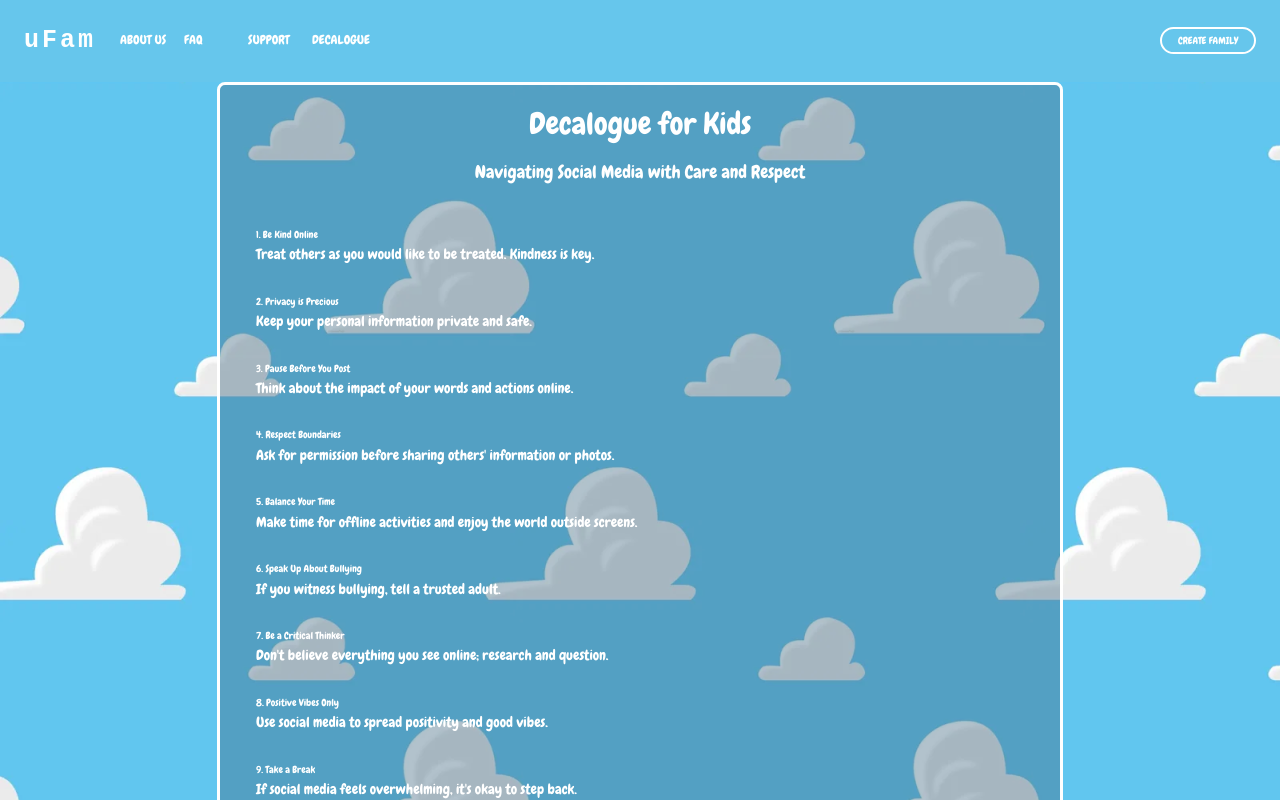
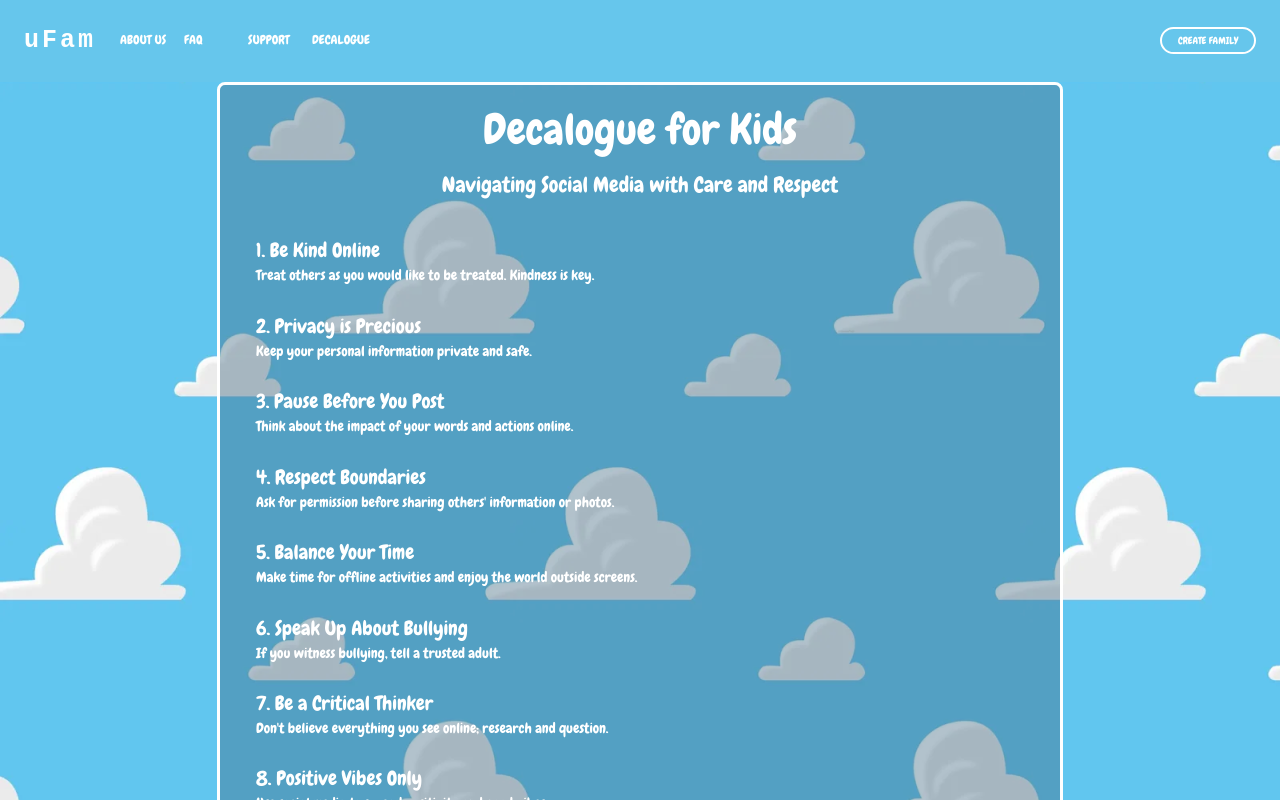
Before and after one commit to Famblablap/uFam_front, a React (Vite) app: page /decalogue in a window 1280 px wide. Shown: the top 800 px of the page. Built offline with nearby package versions, Linux system fonts and the light colour scheme.

Commit message:
letra del decalogo cambiada

```diff
--- a/src/Pages/LandingPage/Decalogue.jsx
+++ b/src/Pages/LandingPage/Decalogue.jsx
@@ -14,10 +14,10 @@ function Decalogue() {
         border: "3px solid white",
       }}
     >
-      <Typography variant="h4" component="h1" gutterBottom>
+      <Typography variant="h3" component="h1" gutterBottom>
         Decalogue for Kids
       </Typography>
-      <Typography variant="h6" sx={{ mt: 2, mb: 2 }}>
+      <Typography variant="h5" sx={{ mt: 2, mb: 2 }}>
         Navigating Social Media with Care and Respect
       </Typography>
       <List>
@@ -25,7 +25,7 @@ function Decalogue() {
           <ListItemText
             primary={
               <>
-                <b>1. Be Kind Online</b>
+                <b style={{fontSize: "20px"}}>1. Be Kind Online</b>
                 <br /> Treat others as you would like to be treated. Kindness is
                 key.
               </>
@@ -36,7 +36,7 @@ function Decalogue() {
           <ListItemText
             primary={
               <>
-                <b>2. Privacy is Precious</b>
+                <b style={{fontSize: "20px"}}>2. Privacy is Precious</b>
                 <br /> Keep your personal information private and safe.
               </>
             }
@@ -46,7 +46,7 @@ function Decalogue() {
           <ListItemText
             primary={
               <>
-                <b>3. Pause Before You Post</b>
+                <b style={{fontSize: "20px"}}>3. Pause Before You Post</b>
                 <br /> Think about the impact of your words and actions online.
               </>
             }
@@ -56,7 +56,7 @@ function Decalogue() {
           <ListItemText
             primary={
               <>
-                <b>4. Respect Boundaries</b>
+                <b style={{fontSize: "20px"}}>4. Respect Boundaries</b>
                 <br /> Ask for permission before sharing others' information or
                 photos.
               </>
@@ -67,7 +67,7 @@ function Decalogue() {
           <ListItemText
             primary={
               <>
-                <b>5. Balance Your Time</b>
+                <b style={{fontSize: "20px"}}>5. Balance Your Time</b>
                 <br /> Make time for offline activities and enjoy the world
                 outside screens.
               </>
@@ -78,7 +78,7 @@ function Decalogue() {
           <ListItemText
             primary={
               <>
-                <b>6. Speak Up About Bullying</b>
+                <b style={{fontSize: "20px"}}>6. Speak Up About Bullying</b>
                 <br /> If you witness bullying, tell a trusted adult.
               </>
             }
@@ -88,7 +88,7 @@ function Decalogue() {
           <ListItemText
             primary={
               <>
-                <b>7. Be a Critical Thinker</b>
+                <b style={{fontSize: "20px"}}>7. Be a Critical Thinker</b>
                 <br /> Don't believe everything you see online; research and
                 question.
               </>
@@ -99,7 +99,7 @@ function Decalogue() {
           <ListItemText
             primary={
               <>
-                <b>8. Positive Vibes Only</b>
+                <b style={{fontSize: "20px"}}>8. Positive Vibes Only</b>
                 <br /> Use social media to spread positivity and good vibes.
               </>
             }
@@ -109,7 +109,7 @@ function Decalogue() {
           <ListItemText
             primary={
               <>
-                <b>9. Take a Break</b>
+                <b style={{fontSize: "20px"}}>9. Take a Break</b>
                 <br /> If social media feels overwhelming, it's okay to step
                 back.
               </>
@@ -120,7 +120,7 @@ function Decalogue() {
           <ListItemText
             primary={
               <>
-                <b>10. Ask for Help</b>
+                <b style={{fontSize: "20px"}}>10. Ask for Help</b>
                 <br /> If something online makes you uncomfortable, talk to an
                 adult.
               </>
```
